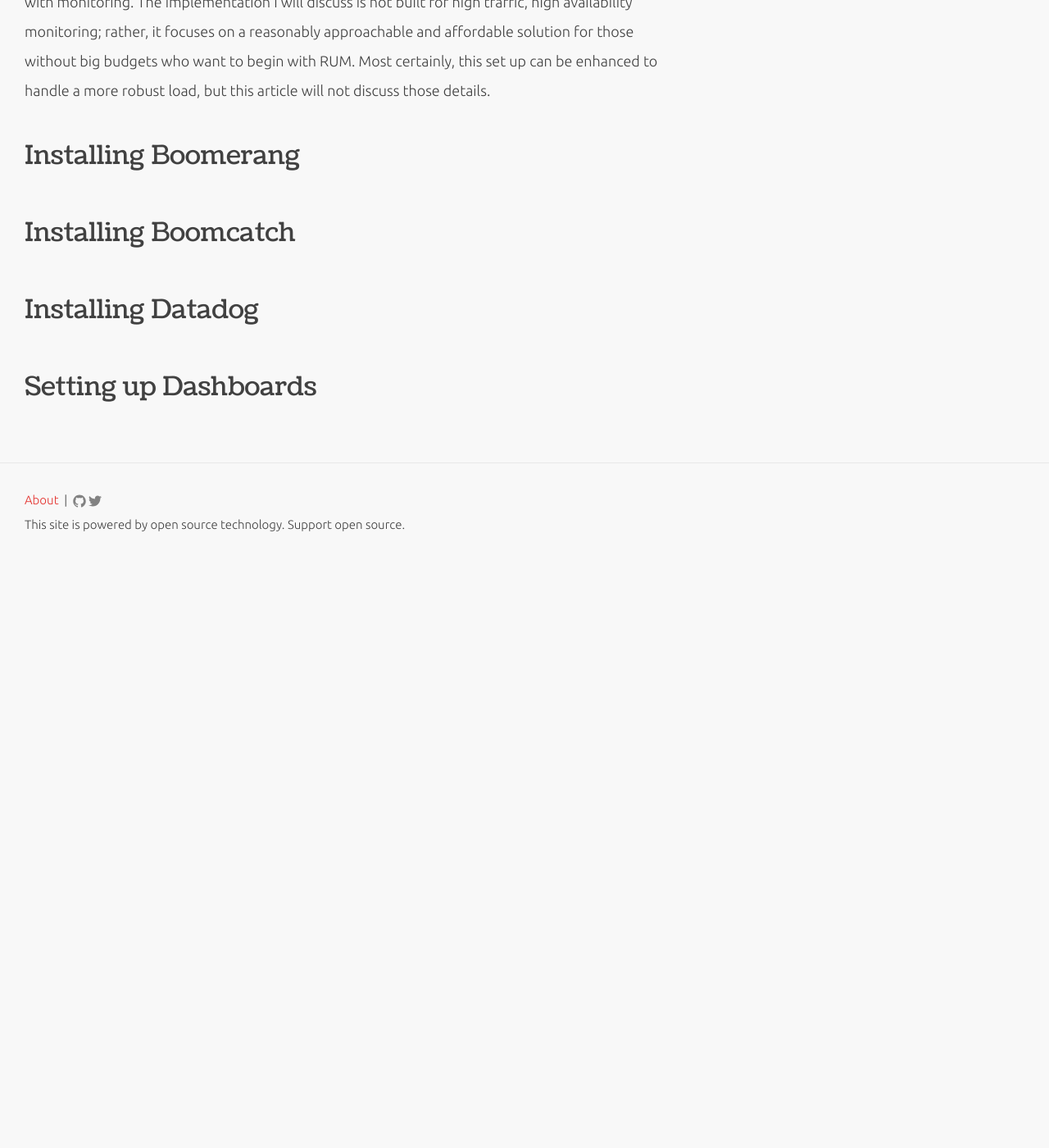
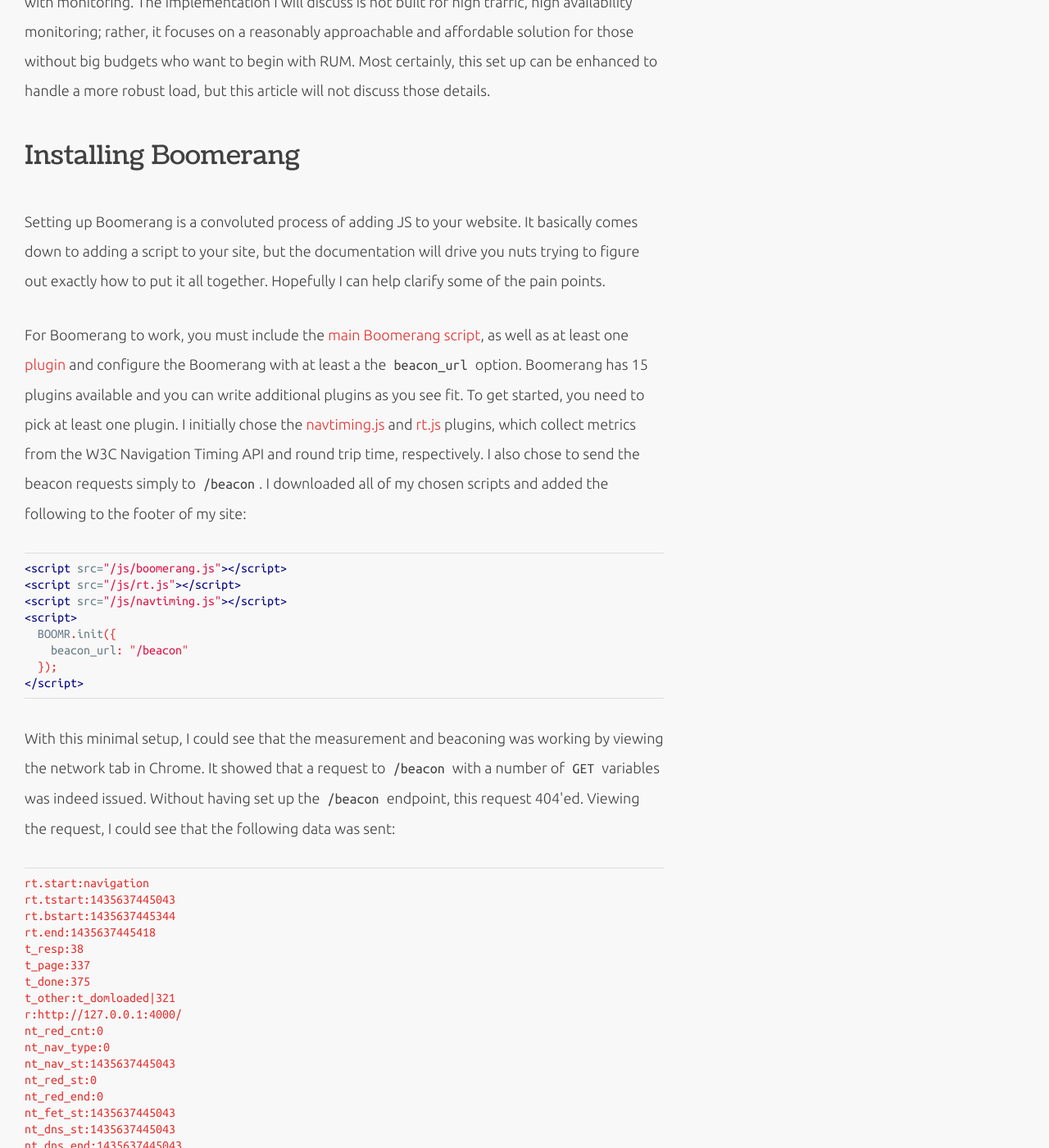
Before and after one commit to tollmanz/tollmanz.com-old, a Jekyll site: the page built from _posts/2015-06-28-monitoring.markdown, in a window 1280 px wide and 1400 px high, scrolled down 6953 px. Shown: the whole window at 82% size. Built offline with Jekyll 4.4.1, drawn with Linux system fonts in a browser that asks for light colours; before the commit the page ends 7668 px from its top, so only the background shows below that; some of the changed text lies outside the part shown.

Commit message:
Add boomerang install instructions.

```diff
--- a/_posts/2015-06-28-monitoring.markdown
+++ b/_posts/2015-06-28-monitoring.markdown
@@ -167,6 +167,102 @@ In this article, I am presenting the tools I am using as a simple and dirt cheap
 
 ## Installing Boomerang
 
+Setting up Boomerang is a convoluted process of adding JS to your website. It basically comes down to adding a script to your site, but the documentation will drive you nuts trying to figure out exactly how to put it all together. Hopefully I can help clarify some of the pain points.
+
+For Boomerang to work, you must include the [main Boomerang script](https://github.com/lognormal/boomerang/blob/master/boomerang.js), as well as at least one [plugin](https://github.com/lognormal/boomerang/blob/master/plugins) and configure the Boomerang with at least a the `beacon_url` option. Boomerang has 15 plugins available and you can write additional plugins as you see fit. To get started, you need to pick at least one plugin. I initially chose the [navtiming.js](https://github.com/lognormal/boomerang/blob/master/plugins/navtiming.js) and [rt.js](https://github.com/lognormal/boomerang/blob/master/plugins/rt.js) plugins, which collect metrics from the W3C Navigation Timing API and round trip time, respectively. I also chose to send the beacon requests simply to `/beacon`. I downloaded all of my chosen scripts and added the following to the footer of my site:
+
+{% highlight html %}
+<script src="/js/boomerang.js"></script>
+<script src="/js/rt.js"></script>
+<script src="/js/navtiming.js"></script>
+<script>
+  BOOMR.init({
+    beacon_url: "/beacon"
+  });
+</script>
+{% endhighlight %}
+
+With this minimal setup, I could see that the measurement and beaconing was working by viewing the network tab in Chrome. It showed that a request to `/beacon` with a number of `GET` variables was indeed issued. Without having set up the `/beacon` endpoint, this request 404'ed. Viewing the request, I could see that the following data was sent:
+
+{% highlight bash %}
+rt.start:navigation
+rt.tstart:1435637445043
+rt.bstart:1435637445344
+rt.end:1435637445418
+t_resp:38
+t_page:337
+t_done:375
+t_other:t_domloaded|321
+r:http://127.0.0.1:4000/
+nt_red_cnt:0
+nt_nav_type:0
+nt_nav_st:1435637445043
+nt_red_st:0
+nt_red_end:0
+nt_fet_st:1435637445043
+nt_dns_st:1435637445043
+nt_dns_end:1435637445043
+nt_con_st:1435637445043
+nt_con_end:1435637445043
+nt_req_st:1435637445069
+nt_res_st:1435637445081
+nt_res_end:1435637445084
+nt_domloading:1435637445111
+nt_domint:1435637445364
+nt_domcontloaded_st:1435637445364
+nt_domcontloaded_end:1435637445364
+nt_domcomp:1435637445416
+nt_load_st:1435637445416
+nt_load_end:1435637445417
+nt_unload_st:1435637445096
+nt_unload_end:1435637445096
+nt_spdy:0
+nt_cinf:http/1
+nt_first_paint:0
+u:http://127.0.0.1:4000/monitoring/
+v:0.9
+vis.st:visible
+{% endhighlight %}
+
+Clearly things are working! If you are following along, I'd recommend experimenting with additional plugins at this time to see the data that it will produce. All you need to do is add the `script` tag for the plugin that you wish to try and view the resulting data to see if it fits your needs.
+
+If you read the documentation for Boomerang, it will suggest that you use an async loading mechanism for the scripts. In my experience, I completely agree. Just adding this monitoring to my site cost me about 500ms in start render time. Given that my start render was at about 700ms, this was not acceptable. I used their recommended iframe loading technique as a result.
+
+The documentation will suggest that you use an included `make` command to build a single concatenated and minified script to async load; however, in my experience, this `make` command was badly broken. It seemed to include plugins I did not want, as well as exclude ones I did want. As such, I recommend skipping the `make` command. Instead, manually add boomerang.js, the desired plugins, and the call to `BOOMR.init` in a file. Be sure to minify it after concatenating these files. Name it with a version number to make it easy to purge from caches if you ever update it.
+
+Once you have the single file prepared, add the following code to the footer of your site, being sure to update the path to the concatenated and minified file:
+
+{% highlight html %}
+<script>
+(function(){
+  var dom,doc,where,iframe = document.createElement('iframe');
+  iframe.src = "javascript:false";
+  (iframe.frameElement || iframe).style.cssText = "width: 0; height: 0; border: 0";
+  var where = document.getElementsByTagName('script')[0];
+  where.parentNode.insertBefore(iframe, where);
+
+  try {
+    doc = iframe.contentWindow.document;
+  } catch(e) {
+    dom = document.domain;
+    iframe.src="javascript:var d=document.open();d.domain='"+dom+"';void(0);";
+    doc = iframe.contentWindow.document;
+  }
+  doc.open()._l = function() {
+    var js = this.createElement("script");
+    if(dom) this.domain = dom;
+    js.id = "js-iframe-async";
+    js.src = '/js/boomerang-1.js'; # Update me!!!
+    this.body.appendChild(js);
+  };
+  doc.write('<body onload="document._l();">');
+  doc.close();
+})();
+</script>
+{% endhighlight %}
+
+With this async loading method in place, I was able to see a start render and visually complete time closer to that of my "pre-monitoring" scores. The async loading methods helps to avoid the observer effect wherein the process of measuring causes a change to the phenomena you are measuring.
+
 ## Installing Boomcatch
 
 ## Installing Datadog
```
